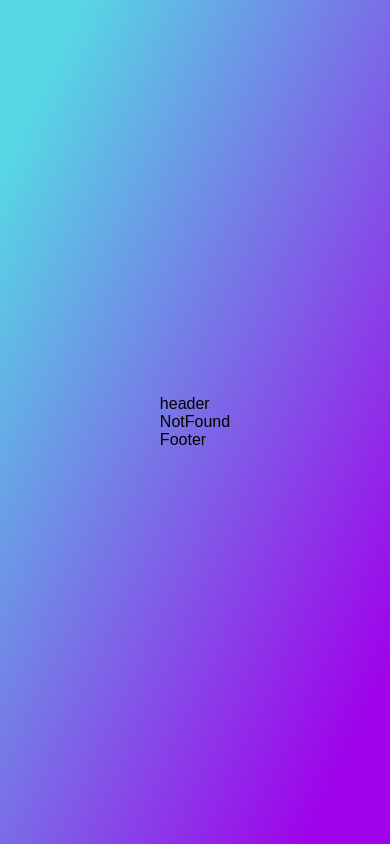
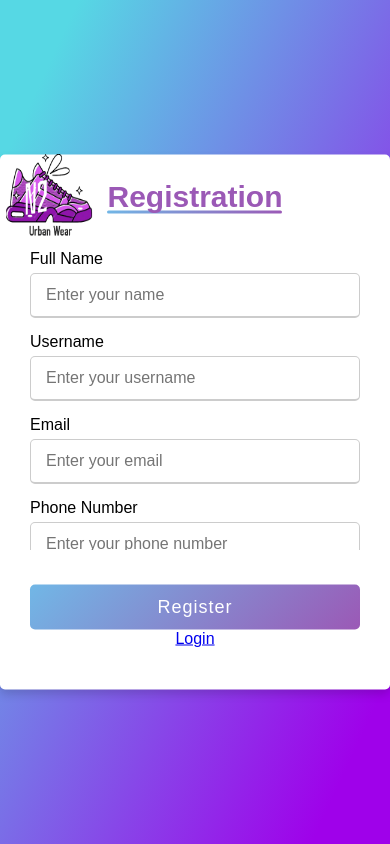
Before and after one commit to nguyenanhphuong69/Nhom2_FrontEnd_WebBanGiay, a React (Create React App) app: page /Registration in a window 390 px wide. Built offline with nearby package versions, Linux system fonts and the light colour scheme.

Commit message:
#20_Form Register

```diff
--- a/src/App.js
+++ b/src/App.js
@@ -8,6 +8,7 @@
 import NotFound from './pages/NotFound/NotFound';
 import Footer from './components/footer/Footer';
 import Login from './pages/Login/Login';
+import Registration from './pages/Registration/Registration';
 function App() {
   return (
     <div className="App">
@@ -21,6 +22,7 @@
             <Route path="/cart" element={<Cart />} />
             <Route path="*" element={<NotFound />} />
             <Route path="/login" element={<Login />} />
+            <Route path="/Registration" element={<Registration />} />
           </Routes>
           <Footer/>
       </header>
--- /dev/null
+++ b/src/pages/Registration/Registration.css
@@ -0,0 +1,173 @@
+*{
+    margin: 0;
+    padding: 0;
+    box-sizing: border-box;
+    font-family: 'Poppins',sans-serif;
+  }
+  body{
+    height: 100vh;
+    display: flex;
+    justify-content: center;
+    align-items: center;
+    padding: 10px;
+    background: linear-gradient(115deg, #56d8e4 10%, #9f01ea 90%);
+  }
+  .container{
+    max-width: 700px;
+    width: 100%;
+    background-color: #fff;
+    padding: 25px 30px;
+    border-radius: 5px;
+    box-shadow: 0 5px 10px rgba(0,0,0,0.15);
+  }
+  .container .title{
+    font-size: 30px;
+    font-weight: 500;
+    position: relative;
+    color: #9b59b6;
+    text-align: center;
+
+  }
+  .container .title::before{
+
+    content: "";
+     position: absolute;
+    left: 10;
+    bottom: 0;
+    height: 3px;
+    width: 175px;
+    color-interpolation-filters: auto;
+    border-radius: 5px;
+    background: linear-gradient(135deg, #71b7e6, #9b59b6);
+
+  }
+  .content form .user-details{
+    display: flex;
+    flex-wrap: wrap;
+    justify-content: space-between;
+    margin: 20px 0 12px 0;
+  }
+  form .user-details .input-box{
+    margin-bottom: 15px;
+    width: calc(100% / 2 - 20px);
+  }
+  form .input-box span.details{
+    display: block;
+    font-weight: 500;
+    margin-bottom: 5px;
+  }
+  .user-details .input-box input{
+    height: 45px;
+    width: 100%;
+    outline: none;
+    font-size: 16px;
+    border-radius: 5px;
+    padding-left: 15px;
+    border: 1px solid #ccc;
+    border-bottom-width: 2px;
+    transition: all 0.3s ease;
+  }
+  .user-details .input-box input:focus,
+  .user-details .input-box input:valid{
+    border-color: #9b59b6;
+  }
+   form .gender-details .gender-title{
+    font-size: 20px;
+    font-weight: 500;
+   }
+   form .category{
+     display: flex;
+     width: 80%;
+     margin: 14px 0 ;
+     justify-content: space-between;
+   }
+   form .category label{
+     display: flex;
+     align-items: center;
+     cursor: pointer;
+   }
+   form .category label .dot{
+    height: 18px;
+    width: 18px;
+    border-radius: 50%;
+    margin-right: 10px;
+    background: #d9d9d9;
+    border: 5px solid transparent;
+    transition: all 0.3s ease;
+  }
+   #dot-1:checked ~ .category label .one,
+   #dot-2:checked ~ .category label .two,
+   #dot-3:checked ~ .category label .three{
+     background: #9b59b6;
+     border-color: #d9d9d9;
+   }
+   form input[type="radio"]{
+     display: none;
+   }
+   form .button{
+     height: 45px;
+     margin: 35px 0
+   }
+   form .button input{
+     height: 100%;
+     width: 100%;
+     border-radius: 5px;
+     border: none;
+     color: #fff;
+     font-size: 18px;
+     font-weight: 500;
+     letter-spacing: 1px;
+     cursor: pointer;
+     transition: all 0.3s ease;
+     background: linear-gradient(135deg, #71b7e6, #9b59b6);
+   }
+   form .button input:hover{
+    /* transform: scale(0.99); */
+    background: linear-gradient(-135deg, #71b7e6, #9b59b6);
+    }
+   @media(max-width: 584px){
+   .container{
+    max-width: 100%;
+  }
+  form .user-details .input-box{
+      margin-bottom: 15px;
+      width: 100%;
+    }
+    form .category{
+      width: 100%;
+    }
+    .content form .user-details{
+      max-height: 300px;
+      overflow-y: scroll;
+    }
+    .user-details::-webkit-scrollbar{
+      width: 5px;
+    }
+    }
+    @media(max-width: 459px){
+    .container .content .category{
+      flex-direction: column;
+    }
+  }
+
+.Lg{
+    position: absolute;
+      top: -25px;
+      left: -10px;
+      width: 120px;
+      height: 90px;
+  }
+
+  @media screen and (max-width: 480px){
+  .Lg{
+     position: absolute;
+      top: -30px;
+      left: -38px;
+      width: 120px;
+      height: 90px;
+    }
+  }
+
+  b.Text{
+    position: relative
+  }
--- /dev/null
+++ b/src/pages/Registration/Registration.js
@@ -0,0 +1,82 @@
+import React from 'react'
+import {Link} from 'react-router-dom'
+import Lg from "../Logo/logo2.png"
+import "./Registration.css"
+const Registration = () => {
+  return (
+    <div class="container">
+    <div class="title">
+    <img class="Lg" src= {Lg} alt='' />
+      <b class= "Text">Registration</b>
+      </div>
+    <br/>
+    <br/>
+    <div class="content">
+      <form action="#">
+        <div class="user-details">
+          <div class="input-box">
+            <span class="details">Full Name</span>
+            <input type="text" placeholder="Enter your name" required />
+          </div>
+          <div class="input-box">
+            <span class="details">Username</span>
+            <input type="text" placeholder="Enter your username" required />
+          </div>
+          <div class="input-box">
+            <span class="details">Email</span>
+            <input type="email" placeholder="Enter your email" required />
+          </div>
+          <div class="input-box">
+            <span class="details">Phone Number</span>
+           {/* < input type="tel" name="phone"/> */}
+             <input type="tel" id="phone" name="phone" pattern="[0]{1}[0-9]{4}[0-9]{5}" placeholder="Enter your phone number" required />
+          </div>
+          <div class="input-box">
+            <span class="details">Password</span>
+            <input type="password" placeholder="Enter your password" required />
+          </div>
+          <div class="input-box">
+            <span class="details">Confirm Password</span>
+            <input type="password" placeholder="Confirm your password" required />
+          </div>
+          <div class="input-box">
+            <span class="details">Gender</span>
+            <input type="number" placeholder="Gender" required />
+          </div>
+          <div class="input-box">
+            <span class="details">Date of birth</span>
+            <input type="Date" placeholder="Date of birth" required />
+          </div>
+        </div>
+        {/* <div class="gender-details">
+          <input type="radio" name="gender" id="dot-1" />
+          <input type="radio" name="gender" id="dot-2" />
+          <input type="radio" name="gender" id="dot-3" />
+          <span class="gender-title">Gender</span>
+          <div class="category">
+            <label for="dot-1">
+            <span class="dot one"></span>
+            <span class="gender">Male</span>
+          </label>
+          <label for="dot-2">
+            <span class="dot two"></span>
+            <span class="gender">Female</span>
+          </label>
+          <label for="dot-3">
+            <span class="dot three"></span>
+            <span class="gender">Prefer not to say</span>
+            </label>
+          </div>
+        </div> */}
+        <div class="button">
+          <input type="submit" value="Register" />
+          {/* <center><a href="../Login">Login </a></center> */}
+          <center><Link to="/Login" class="L">Login</Link></center>
+        </div>
+      </form>
+    </div>
+  </div>
+  )
+}
+
+export default Registration
```
